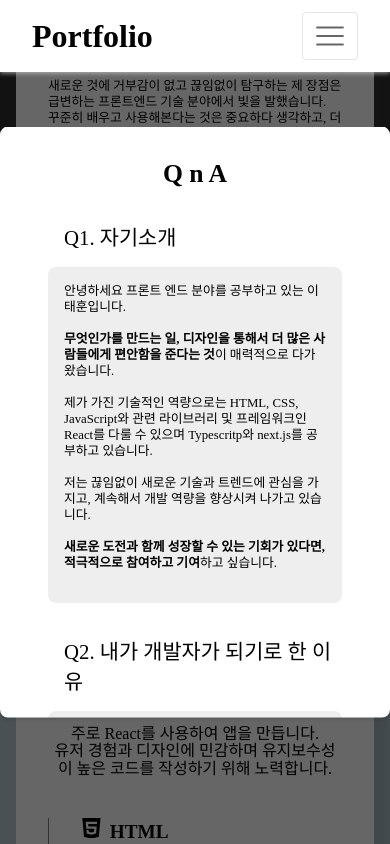
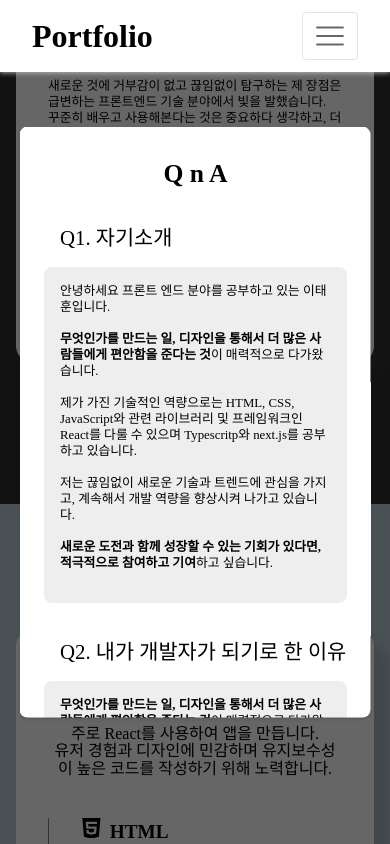
Before and after one commit to taehoon619/my-page, a React (Create React App) app: page / in a window 390 px wide. Both pictures are taken after a click on the button "더보기". Built offline with nearby package versions, Linux system fonts and the light colour scheme.

Commit message:
modal_size

```diff
--- a/src/component/Modal/Modal.module.css
+++ b/src/component/Modal/Modal.module.css
@@ -70,11 +70,20 @@
 
 @media (max-width: 996px) {
   .modalBox {
+    width: 90%;
     height: 70%;
   }
 }
 
 @media (max-width: 769px) {
+  .modalBox {
+    padding: 1rem 1.5rem;
+    margin: 0 auto;
+  }
+
+  .btnBox {
+    margin: 1rem;
+  }
 }
 
 @media (max-width: 576px) {
```
